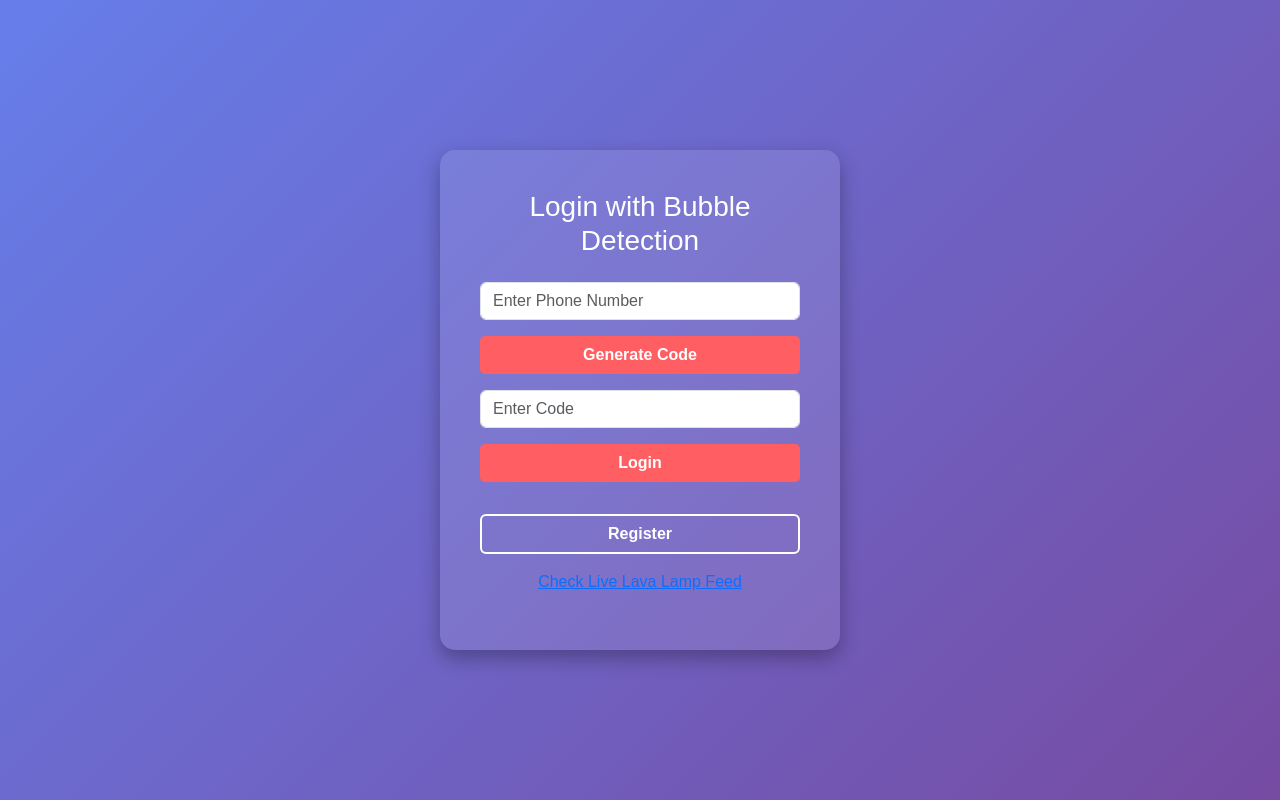
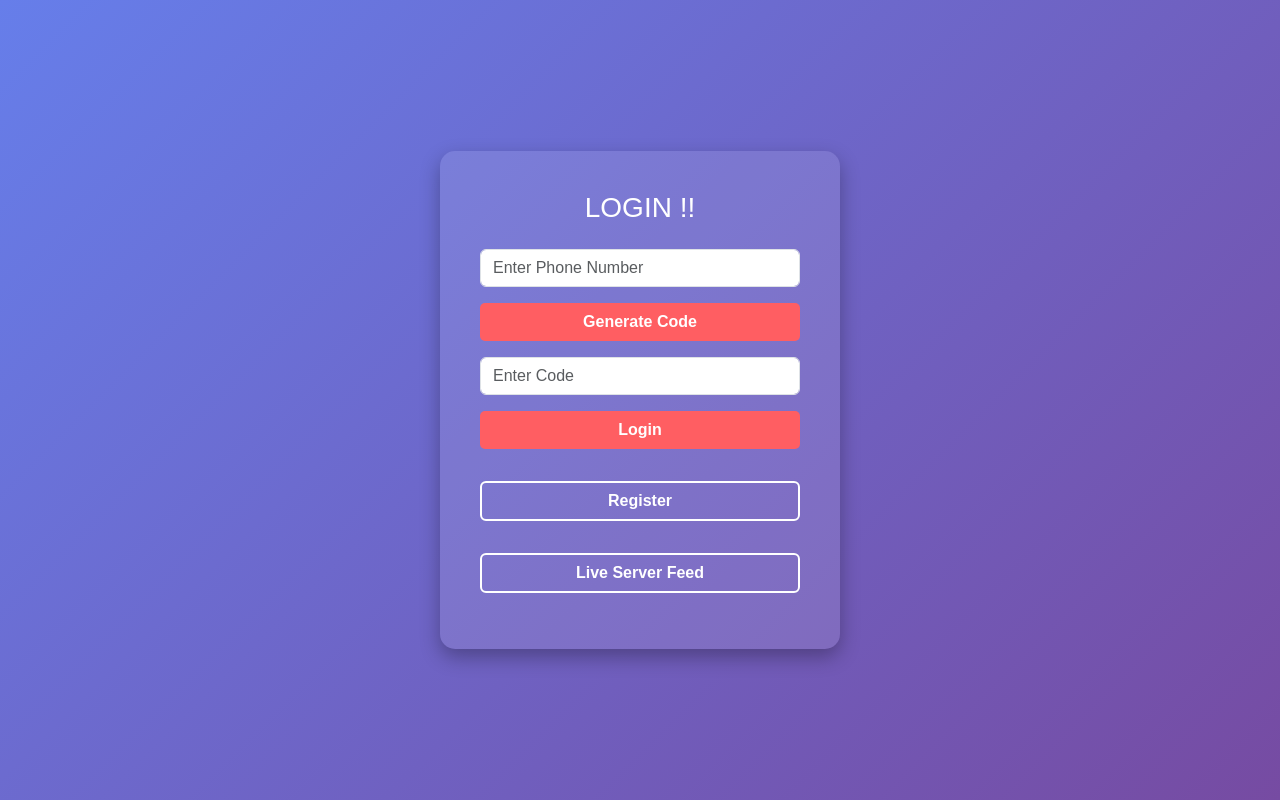
Before and after one commit to sarashsahu/LavaAuth, a Flask app: page / in a window 1280 px wide. Run offline with Flask 3, Linux system fonts and the light colour scheme.

Commit message:
Update index.html

```diff
--- a/templates/index.html
+++ b/templates/index.html
@@ -67,9 +67,8 @@
     </style>
 </head>
 <body>
-
 <div class="login-card text-center">
-    <h3 class="mb-4">Login with Bubble Detection</h3>
+    <h3 class="mb-4">LOGIN !!</h3>
 
     <input type="tel" id="phoneInput" class="form-control mb-3" placeholder="Enter Phone Number">
     <button class="btn btn-custom w-100 mb-3" onclick="startDetection()">Generate Code</button>
@@ -82,7 +81,7 @@
     <button class="btn btn-secondary-custom w-100 mt-3" onclick="window.location.href='/register_page'">Register</button>
 
     <p style="margin-top: 1em;">
-        <a href="/visual_code" target="_blank">Check Live Lava Lamp Feed</a>
+        <button class="btn btn-secondary-custom w-100 mt-3" target="_blank" onclick="window.location.href='/visual_code'">Live Server Feed</button>
     </p>
 </div>
 
```
